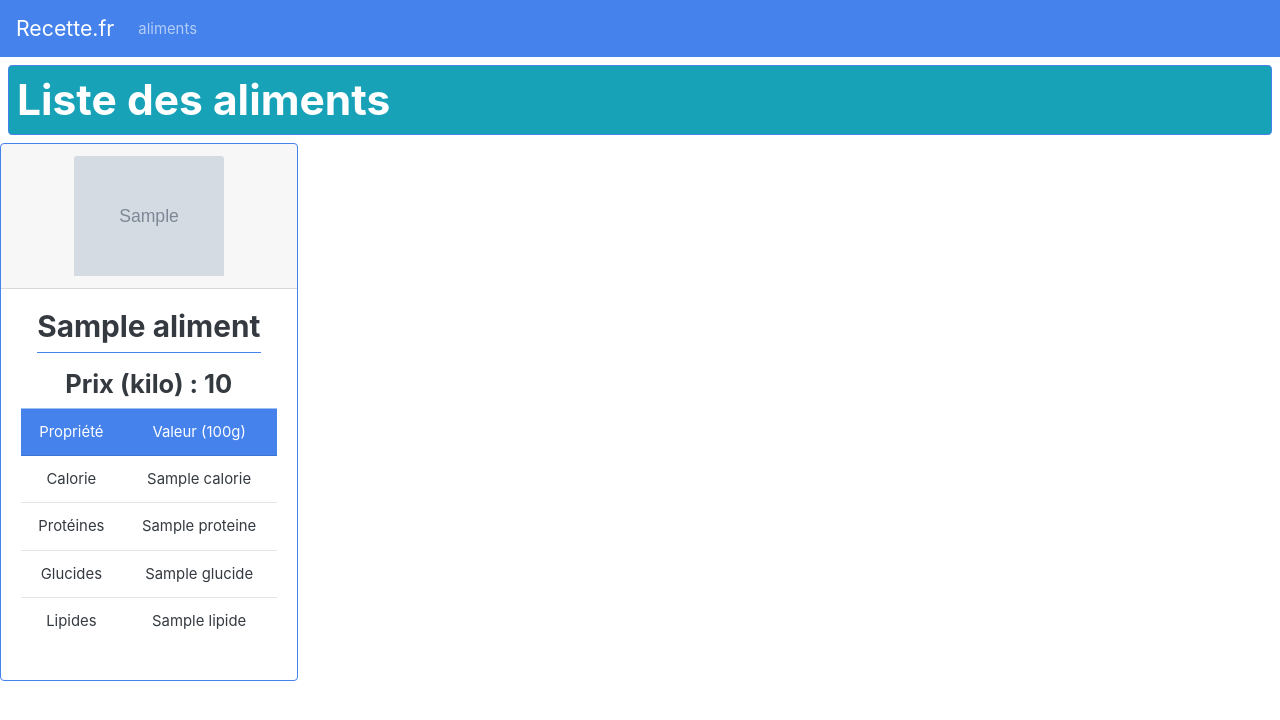
After one commit to TomassPasc/projet_Symfony_fruits_et_l-gumes, a Symfony app: template templates/aliment/aliments.html.twig in a window 1280 px wide. The commit adds this page. Shown: the top 720 px of the page. Run offline with Twig, Linux system fonts and the light colour scheme; the template is opened without the code that fills it: most values are stand-ins (such as "Sample title", 1, 10 or a date in 2020); grey boxes marked "Sample" are stand-in pictures; some libraries are stand-ins or nearby versions.

Commit message:
afficher les aliments

```diff
--- /dev/null
+++ b/public/css/main.css
@@ -0,0 +1,5 @@
+.perso_imgAliment{
+    width:150px;
+    height:120px;
+    object-fit: cover;
+}
--- a/src/DataFixtures/AlimentFixtures.php
+++ b/src/DataFixtures/AlimentFixtures.php
@@ -28,7 +28,7 @@ class AlimentFixtures extends Fixture
             ->setProteine(1.8)
             ->setGlucide(16.7)
             ->setLipide(0.34)
-            ->setImage("aliments/patate.png")
+            ->setImage("aliments/patate.jpg")
             ;
         $manager->persist($a2);
 
--- /dev/null
+++ b/templates/aliment/aliments.html.twig
@@ -0,0 +1,53 @@
+{% extends 'base.html.twig' %}
+
+{% block title %}Les aliments{% endblock %}
+
+{% block monTitre %}Liste des aliments{% endblock %}
+
+{% block body %}
+    <div class="row">
+        {% for aliment in aliments %}
+            <div class="col-12 col-md-6 col-lg-4 col-xl-3">
+                <div class="card border-primary mb-3 mx-auto" style="max-width:2àrem">
+                    <div class="card-header text-center">
+                        <img src="{{asset('images/' ~ aliment.image)}}" class="perso_imgAliment card-img-top">
+                    </div>
+                    <div class="card-body">
+                        <h3 class="card-title text-center pb-2 mx-3 border-bottom border-primary">{{aliment.nom}}</h3>
+                        <p class="card-text">
+                            <h4 class="text-center"> Prix (kilo) : {{aliment.prix}}</h4>
+                            <table class="table text-center">
+                                <tr class="table-primary">
+                                    <td>Propriété</td>
+                                    <td>Valeur (100g)</td>
+                                </tr>
+                                <tr>
+                                    <td>Calorie</td>
+                                    <td>{{ aliment.calorie }}</td>
+                                </tr>
+                                <tr>
+                                    <td>Protéines</td>
+                                    <td>{{ aliment.proteine }}</td>
+                                </tr>
+                                <tr>
+                                    <td>Glucides</td>
+                                    <td>{{ aliment.glucide }}</td>
+                                </tr>
+                                <tr>
+                                    <td>Lipides</td>
+                                    <td>{{ aliment.lipide }}</td>
+                                </tr>
+                            </table>
+                        </p>
+                    </div>
+                </div>
+            </div>
+        {% endfor %}
+    </div>
+
+
+
+
+
+
+{% endblock %}
--- a/templates/base.html.twig
+++ b/templates/base.html.twig
@@ -3,10 +3,29 @@
     <head>
         <meta charset="UTF-8">
         <title>{% block title %}Welcome!{% endblock %}</title>
+        <link rel="stylesheet" href="https://bootswatch.com/4/litera/bootstrap.min.css">
+        <link rel="stylesheet" href="{{asset('css/main.css')}}">
         {% block stylesheets %}{% endblock %}
     </head>
     <body>
+        <nav class="navbar navbar-expand-lg navbar-dark bg-primary">
+            <a class="navbar-brand" href="{{path('aliments')}}">Recette.fr</a>
+            <button class="navbar-toggler" type="button" data-toggle="collapse" data-target="#navbarColor01" aria-controls="navbarColor01" aria-expanded="false" aria-label="Toggle navigation">
+                <span class="navbar-toggler-icon"></span>
+            </button>
+
+            <div class="collapse navbar-collapse" id="navbarColor01">
+                <ul class="navbar-nav mr-auto">
+                <li class="nav-item">
+                    <a class="nav-link" href="#">aliments</a>
+                </li>
+            </div>
+        </nav>
+        <h1 class="border border-primary rounded p-2 m-2 text-white bg-info">{% block monTitre %}{% endblock %}</h1>
         {% block body %}{% endblock %}
         {% block javascripts %}{% endblock %}
+        <script src="https://code.jquery.com/jquery-3.4.1.slim.min.js" integrity="sha384-J6qa4849blE2+poT4WnyKhv5vZF5SrPo0iEjwBvKU7imGFAV0wwj1yYfoRSJoZ+n" crossorigin="anonymous"></script>
+        <script src="https://cdn.jsdelivr.net/npm/popper.js@1.16.0/dist/umd/popper.min.js" integrity="sha384-Q6E9RHvbIyZFJoft+2mJbHaEWldlvI9IOYy5n3zV9zzTtmI3UksdQRVvoxMfooAo" crossorigin="anonymous"></script>
+        <script src="https://stackpath.bootstrapcdn.com/bootstrap/4.4.1/js/bootstrap.min.js" integrity="sha384-wfSDF2E50Y2D1uUdj0O3uMBJnjuUD4Ih7YwaYd1iqfktj0Uod8GCExl3Og8ifwB6" crossorigin="anonymous"></script>
     </body>
 </html>
```
Also changed, not shown: src/Controller/AlimentController.php (added, +21 -0 lines).
